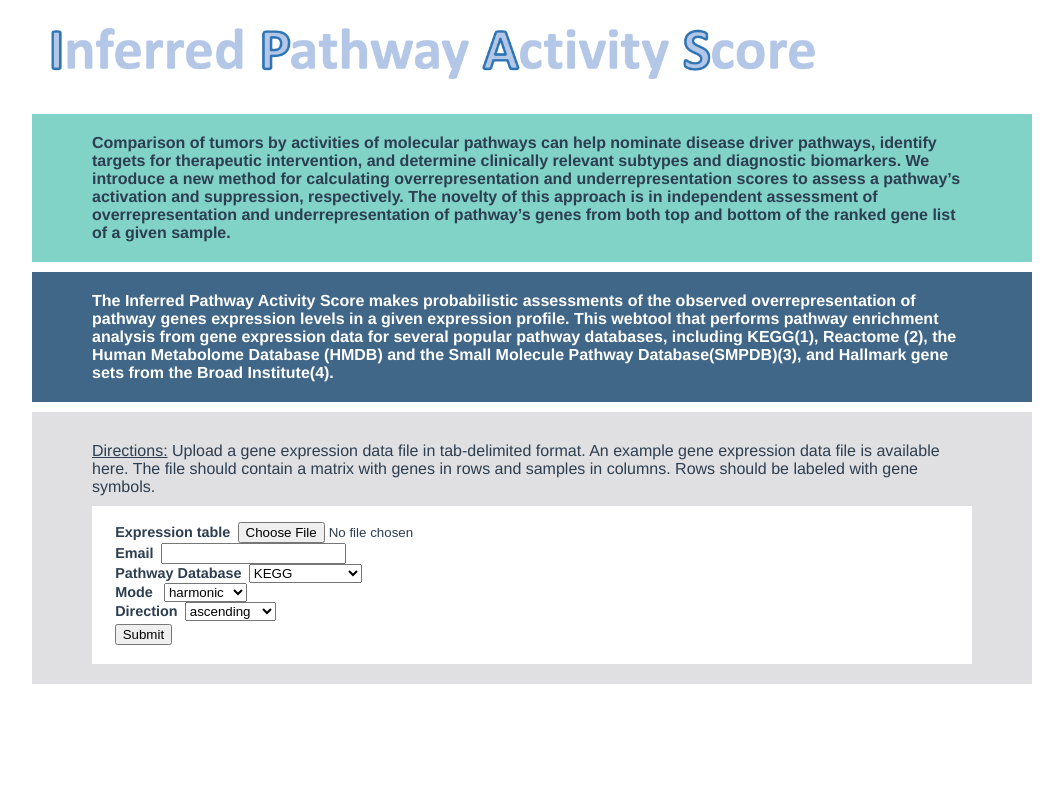
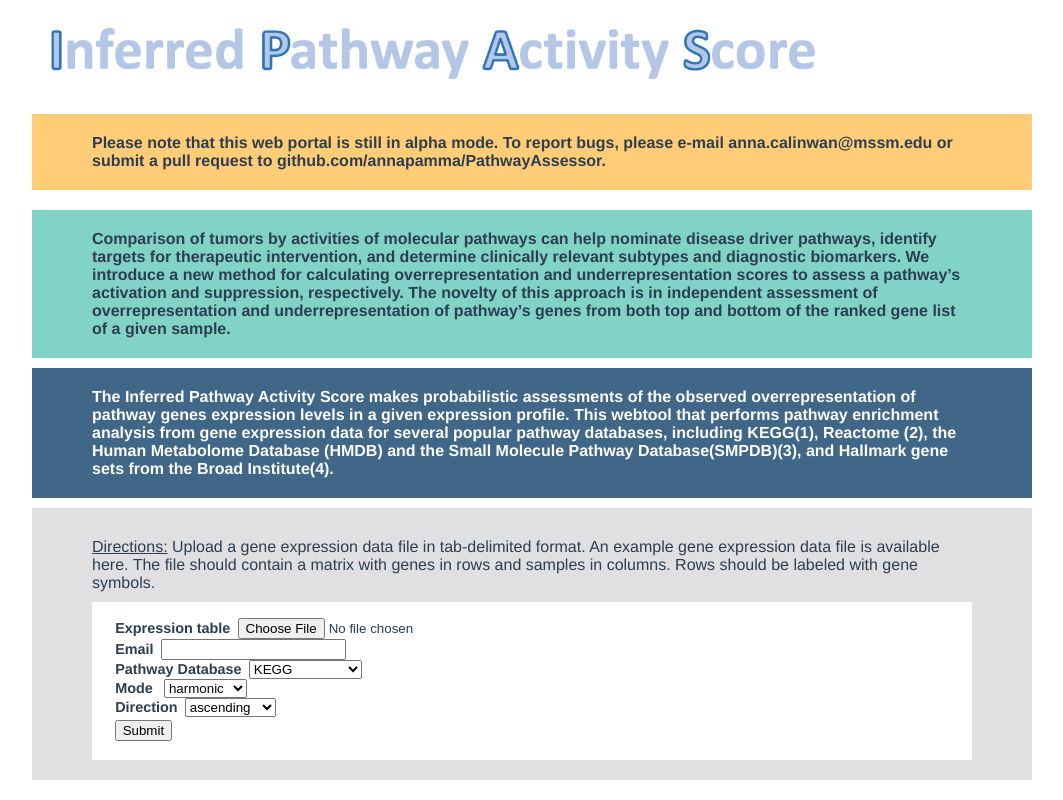
Before and after one commit to RevaLab/PathwayAssessor, a Vue app in the folder client/: page / in a window 1280 px wide. Shown: the whole page, without its empty margins (108-1171 px from the left). Built offline with nearby package versions, Linux system fonts and the light colour scheme.

Commit message:
adds beta warning

```diff
--- a/client/src/App.vue
+++ b/client/src/App.vue
@@ -1,6 +1,7 @@
 <template>
   <div id="app">
     <HeaderLogo />
+    <BetaWarning />
     <Intro />
     <WebtoolExplanation />
     <Input />
@@ -9,6 +10,7 @@
 
 <script>
 import Input from './components/Input.vue'
+import BetaWarning from './components/BetaWarning.vue'
 import HeaderLogo from './components/HeaderLogo.vue'
 import Intro from './components/Intro.vue'
 import WebtoolExplanation from './components/WebtoolExplanation.vue'
@@ -16,6 +18,7 @@ import WebtoolExplanation from './components/WebtoolExplanation.vue'
 export default {
   name: 'app',
   components: {
+    BetaWarning,
     HeaderLogo,
     Input,
     Intro,
--- /dev/null
+++ b/client/src/components/BetaWarning.vue
@@ -0,0 +1,36 @@
+<template>
+  <div class="beta-warning">
+    Please note that this web portal is still in alpha mode. To report bugs, please e-mail anna.calinwan@mssm.edu or submit a pull request to github.com/annapamma/PathwayAssessor.
+  </div>
+</template>
+
+<script>
+export default {
+    name: 'BetaWarning',
+}
+</script>
+
+<style scoped>
+    .beta-warning {
+        background-color: #ffcc78;
+        padding: 20px 60px;
+        font-weight: bold;
+        margin: 20px auto 10px;
+    }
+
+h3 {
+  margin: 10px 0 0;
+}
+
+ul {
+  list-style-type: none;
+  padding: 0;
+}
+li {
+  display: inline-block;
+  margin: 0 10px;
+}
+a {
+  color: #42b983;
+}
+</style>
```
Also changed, not shown: 1 other file (tests, documents, lock files or other folders).
